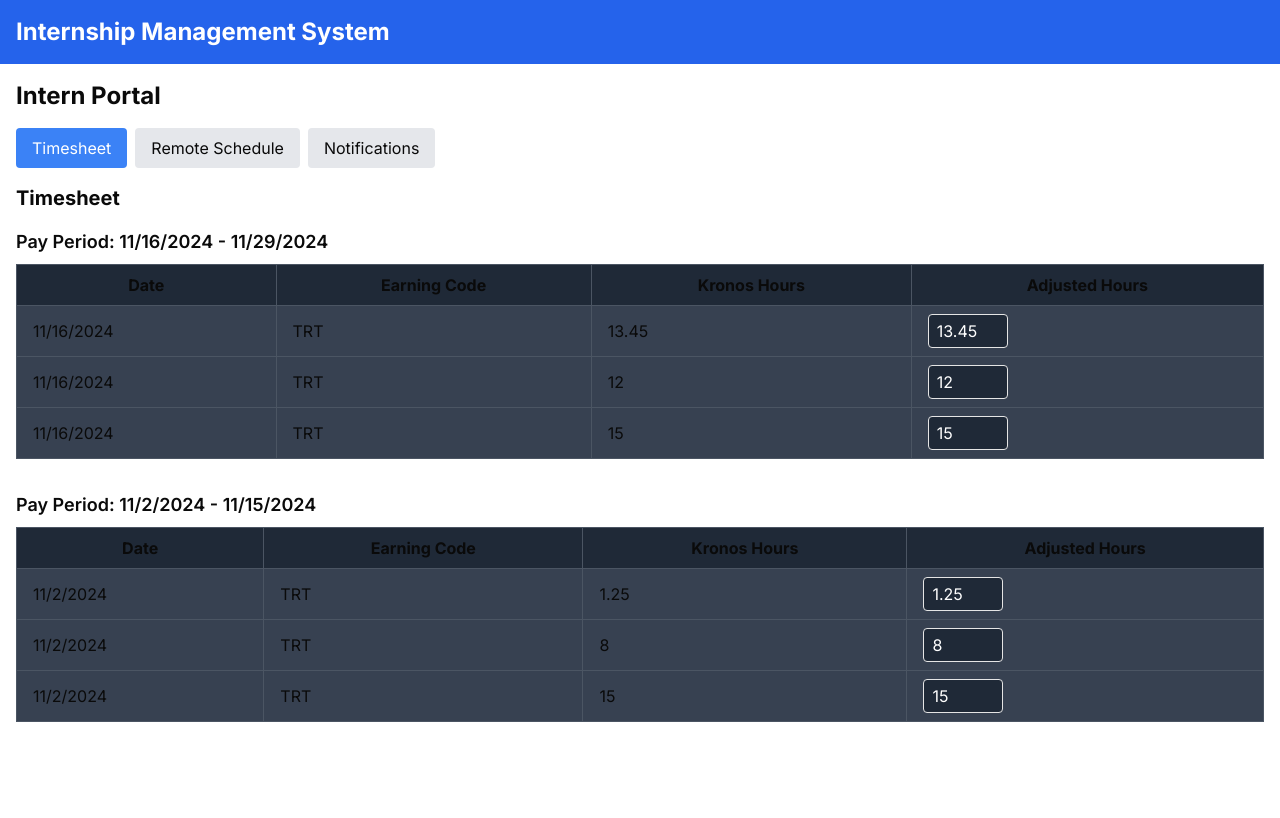
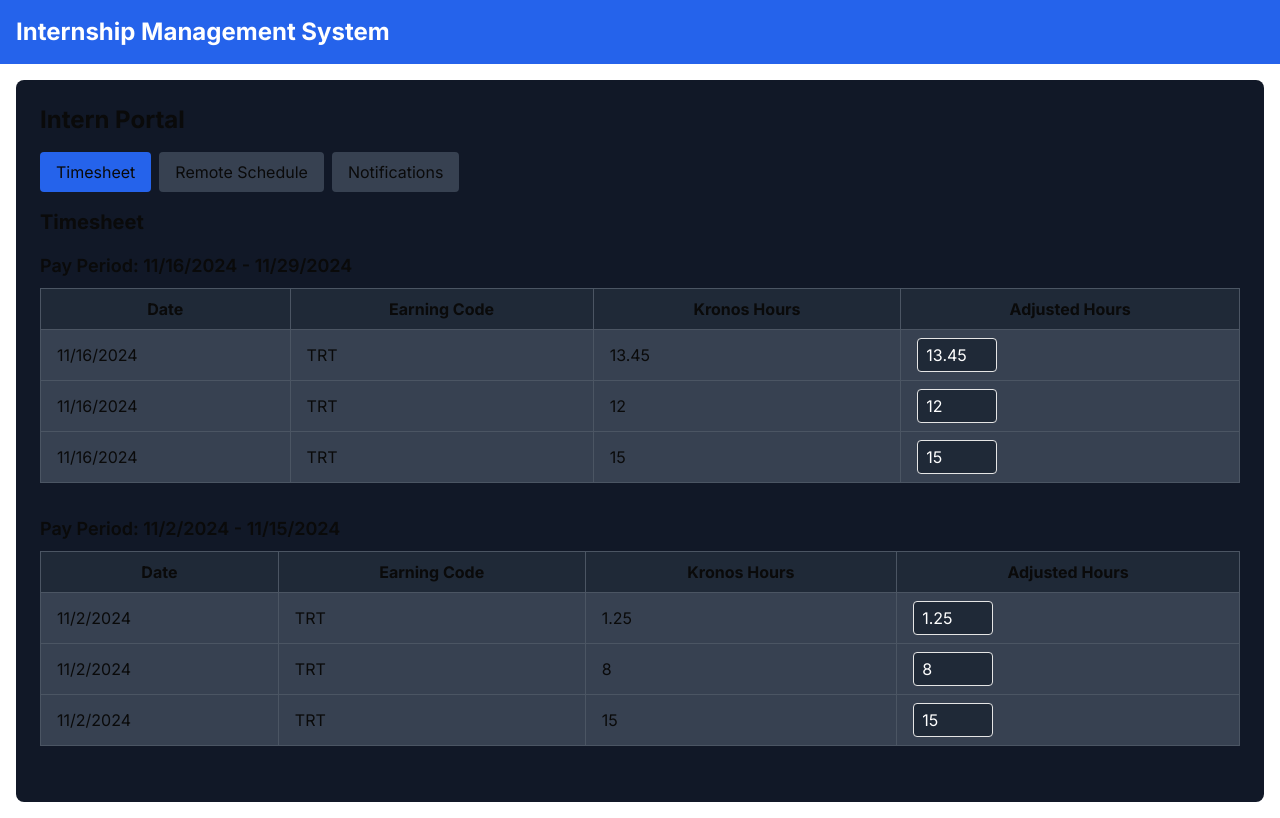
Before and after one commit to NabilHasan09/payroll-auto, a Next.js app in the folder payroll-management/: page /intern in a window 1280 px wide. Built offline with nearby package versions, Linux system fonts and the light colour scheme.

Commit message:
change UI to reflect dark theme

```diff
--- a/payroll-management/app/intern/page.tsx
+++ b/payroll-management/app/intern/page.tsx
@@ -7,32 +7,33 @@ import Notifications from "../components/Notifications"
 
 export default function InternPortal() {
   const [activeTab, setActiveTab] = useState("timesheet")
+  const employeeId = "123456" // This would typically come from authentication
 
   return (
-    <div>
+    <div className="bg-gray-900 p-6 rounded-lg">
       <h2 className="text-2xl font-bold mb-4">Intern Portal</h2>
       <div className="mb-4">
         <button
-          className={`mr-2 ${activeTab === "timesheet" ? "bg-blue-500 text-white" : "bg-gray-200"} px-4 py-2 rounded`}
+          className={`mr-2 ${activeTab === "timesheet" ? "bg-blue-600" : "bg-gray-700"} px-4 py-2 rounded`}
           onClick={() => setActiveTab("timesheet")}
         >
           Timesheet
         </button>
         <button
-          className={`mr-2 ${activeTab === "schedule" ? "bg-blue-500 text-white" : "bg-gray-200"} px-4 py-2 rounded`}
+          className={`mr-2 ${activeTab === "schedule" ? "bg-blue-600" : "bg-gray-700"} px-4 py-2 rounded`}
           onClick={() => setActiveTab("schedule")}
         >
           Remote Schedule
         </button>
         <button
-          className={`${activeTab === "notifications" ? "bg-blue-500 text-white" : "bg-gray-200"} px-4 py-2 rounded`}
+          className={`${activeTab === "notifications" ? "bg-blue-600" : "bg-gray-700"} px-4 py-2 rounded`}
           onClick={() => setActiveTab("notifications")}
         >
           Notifications
         </button>
       </div>
-      {activeTab === "timesheet" && <Timesheet />}
-      {activeTab === "schedule" && <RemoteSchedule />}
+      {activeTab === "timesheet" && <Timesheet employeeId={employeeId} />}
+      {activeTab === "schedule" && <RemoteSchedule employeeId={employeeId} />}
       {activeTab === "notifications" && <Notifications />}
     </div>
   )
```
